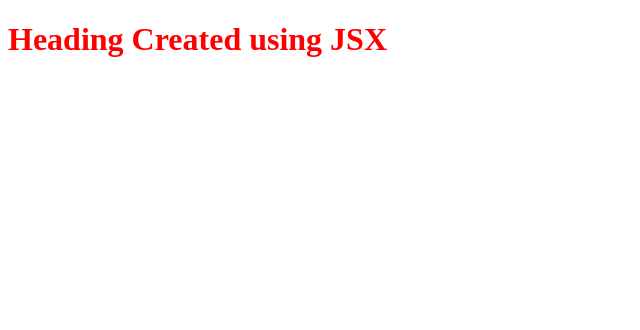
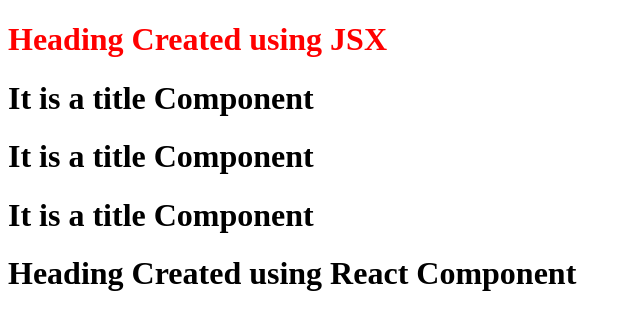
Before and after one commit to jashwanthroy/React-Dev, a React (Vite) app: page / in a window 1280 px wide. Shown: the top 330 px of the page, without its empty margins (0-640 px from the left). Built offline with nearby package versions, Linux system fonts and the light colour scheme.

Commit message:
Calling React element in component and vice versa and Power of JSX and types of calling component

```diff
--- a/App.js
+++ b/App.js
@@ -1,27 +1,32 @@
 import React from "react";
 import ReactDOM from "react-dom/client";
 
-
-//using JSX (just a syntax)
-const heading = (<h1 id="heading" className="root">Heading Created using JSX</h1>);
+//using JSX (just a syntax) also called React Element
+const heading = (
+  <h1 id="heading" className="root">
+    Heading Created using JSX
+  </h1>
+);
 
 //React Component
-const HeadingComponent = () =>{
-      return <h1>Heading Creted using React Component</h1>
-}
-
-
-
-
-
+//Functional
+//Component COmposition
+const HeadingComponent = () => (
+  <div>
+    {heading}
+    {/* Three types of Calling of Component */}
+    <TitleComponent />
+    <TitleComponent></TitleComponent>
+    {TitleComponent()}
+    <h1>Heading Created using React Component</h1>
+  </div>
+);
+const TitleComponent = () => <h1 className="title">It is a title Component</h1>;
 
 const root = ReactDOM.createRoot(document.getElementById("root"));
 // console.log(jsxheading,heading) Both are same
-root.render(heading);
-
-
-
-
+// root.render(heading); for rendering React Element
+root.render(<HeadingComponent />);
 
 //For the Understanding of basics of react environment
 /*
@@ -50,7 +55,6 @@
 // console.log(root);
 // root.render(parent); //-> Makes the element to placed on the Top of DOM
 
-
 //Rendering using React.createElement and ReactDOM.createRoot
 // const heading = React.createElement(
 //   "h1",
```
Lines whose indentation alone changed are shown as unchanged.
